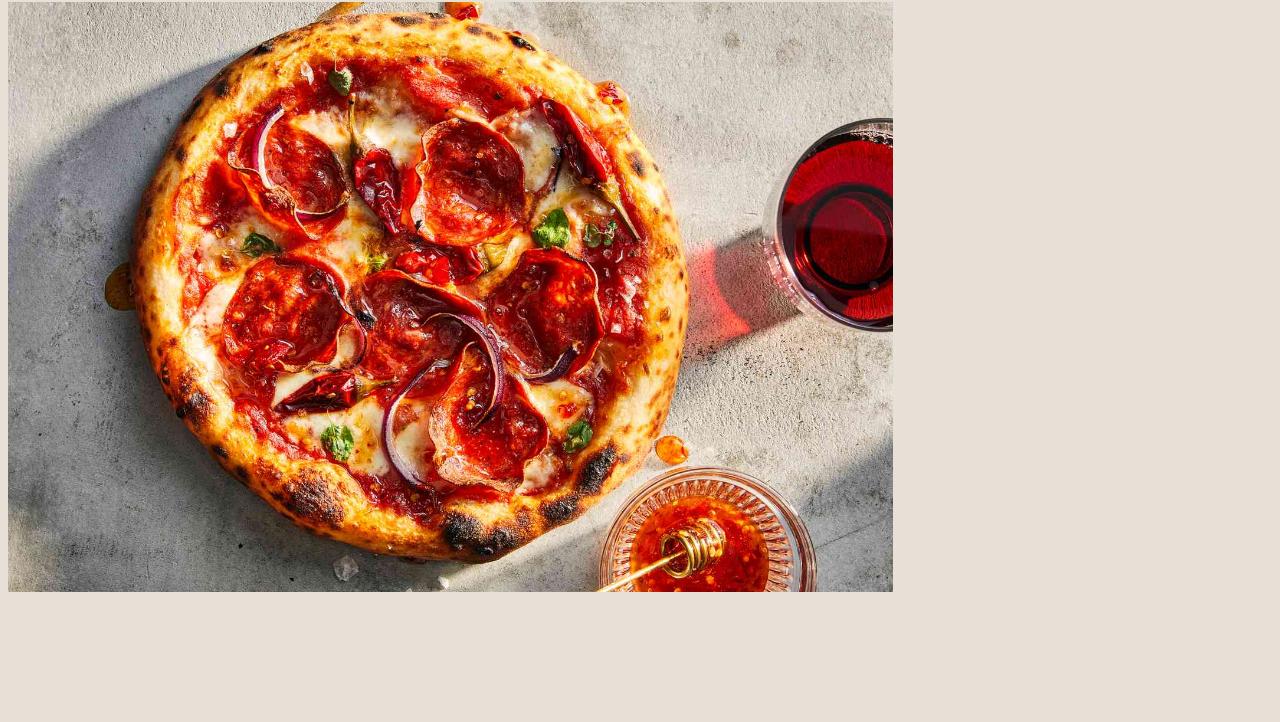
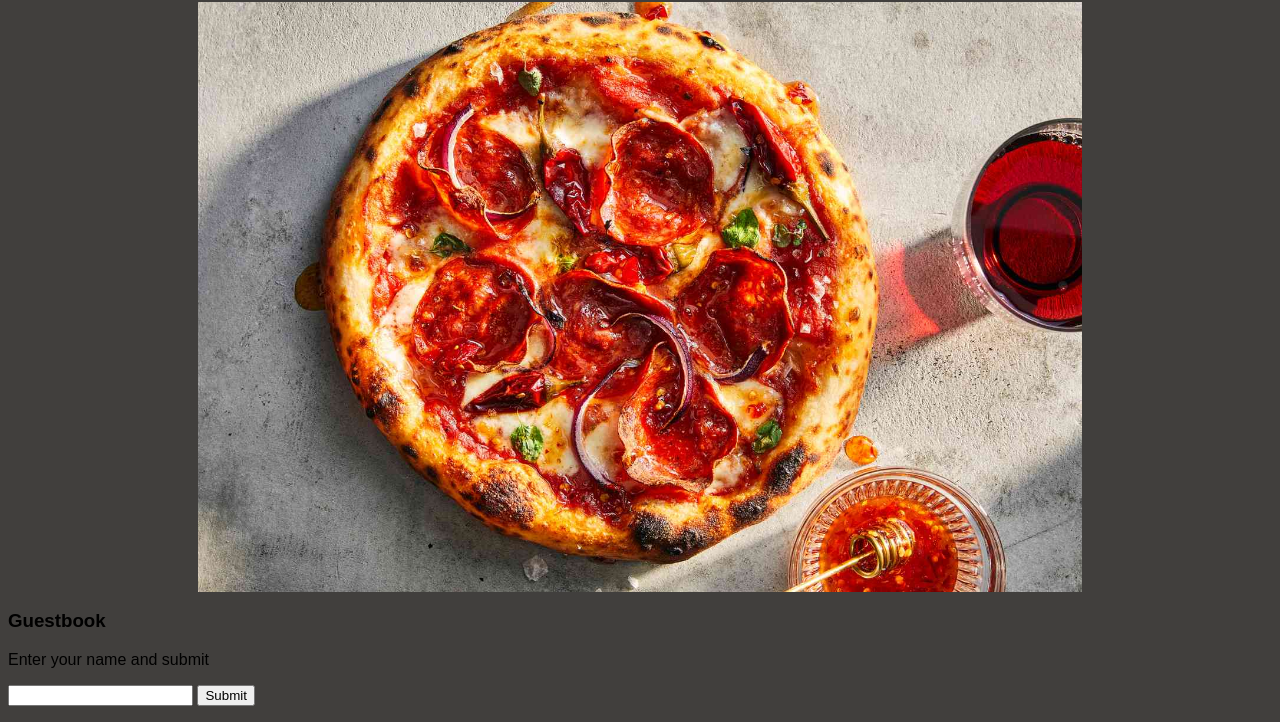
Before and after one commit to sollse/5117-session02, a plain HTML site: page index.html in a window 1280 px wide. Shown: the part 78-800 px from the top of the page. Drawn offline with Linux system fonts and the light colour scheme.

Commit message:
add js file and some codes

```diff
--- a/index.html
+++ b/index.html
@@ -3,10 +3,18 @@
     <head>
         <meta charset = "UTF-8">
         <link rel="stylesheet" href="style.css">
+        <script async defer src="myjs.js"></script>
         <title>pizza fan club</title>
     </head>
     <body>
         <h1>pizza!!</h1>
         <img id="pizza" src="pizza.jpeg">
+
+        <h3>Guestbook</h3>
+        <p>Enter your name and submit</p>
+        <form>
+            <input type="text" id="guestName">
+            <input type="submit">
+        </form>
     </body>
 </html>
--- /dev/null
+++ b/myjs.js
@@ -0,0 +1,3 @@
+function getName(){
+    document.getElementById("guestName")
+}
--- a/style.css
+++ b/style.css
@@ -1,9 +1,10 @@
 body {
-    background-color: rgb(231, 224, 215);
+    background-color: rgb(65, 63, 61);
     font-family: 'Nunito Sans', sans-serif;
 }
 
 img {
     width: 70%;
     margin: auto;
+    display: flex;
 }
```
